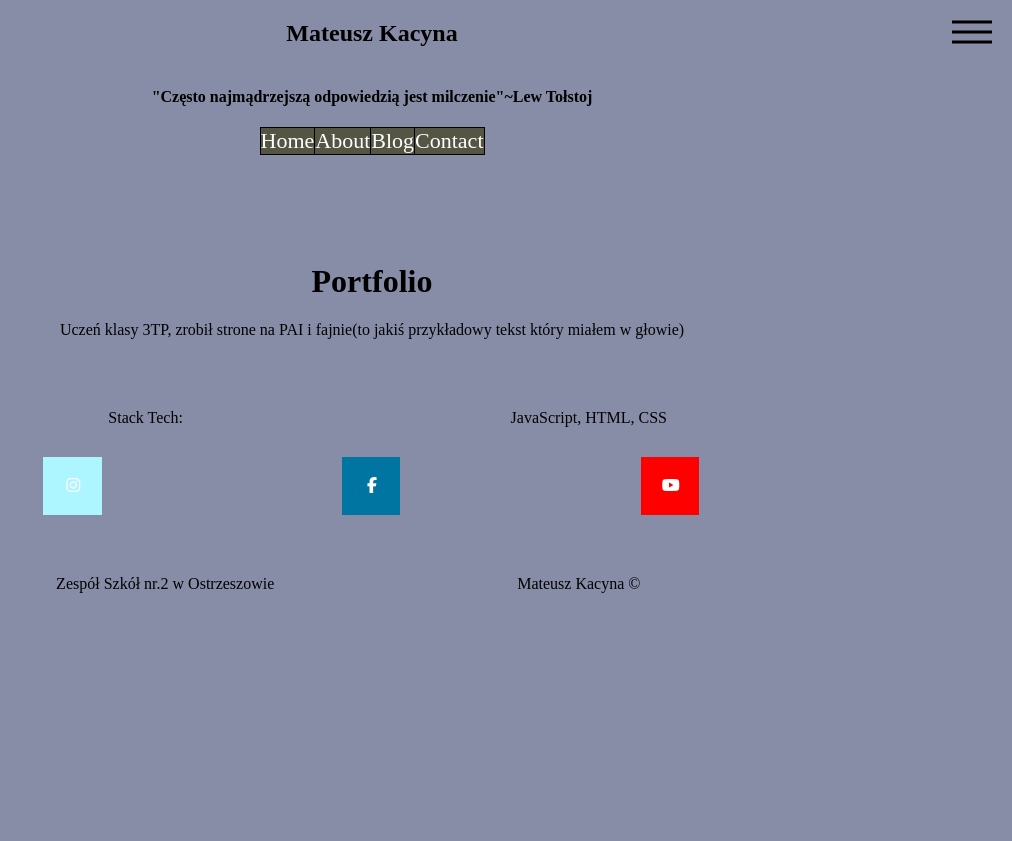
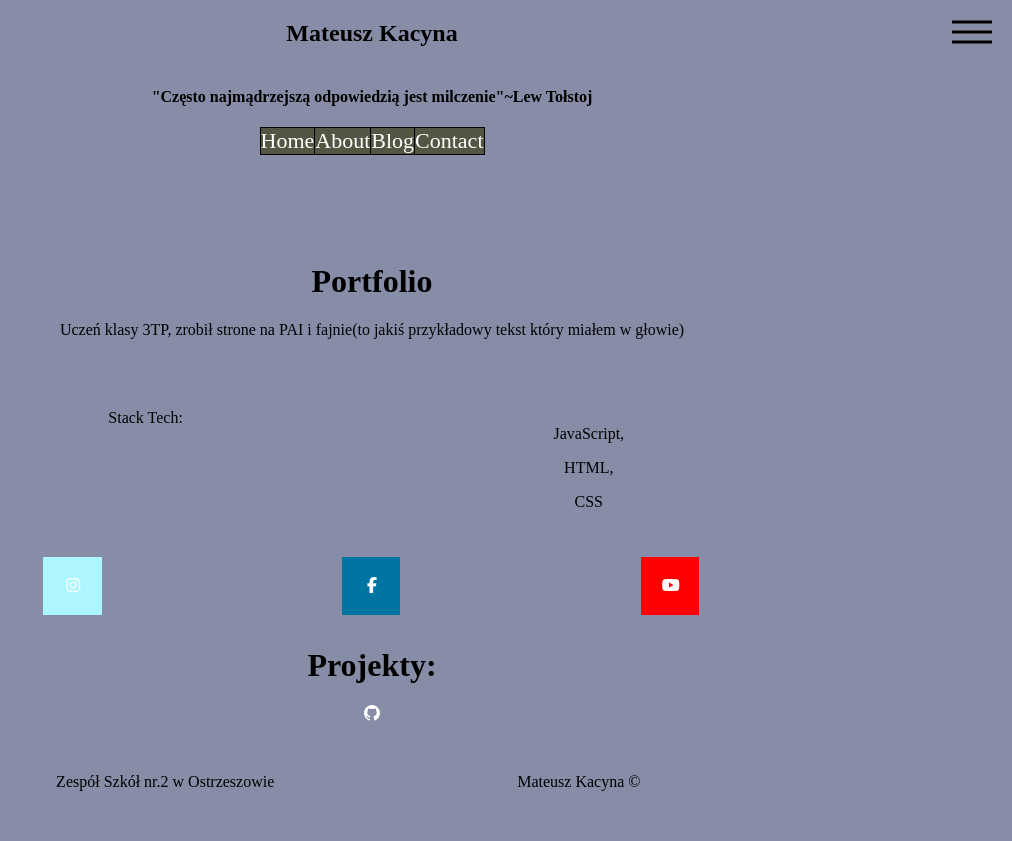
Before and after one commit to Kacyn1/Sprawdzian_pai, a plain HTML site: page index.html in a window 1280 px wide. Shown: the whole page, without its empty margins (268-1280 px from the left). Before the commit the page ends 800 px from the top, so only its background shows below. Drawn offline with Linux system fonts and the light colour scheme.

Commit message:
Update index.html

```diff
--- a/index.html
+++ b/index.html
@@ -50,15 +50,19 @@
            </div>
              <div id="stack_tech">
                  <div class="lewo">Stack Tech:</div>
-                 <div class="prawo">JavaScript,
-                     HTML,
-                     CSS
+                 <div class="prawo"><p>JavaScript,</p>
+                     <p>HTML,</p>
+                     <p>CSS</p>
                  </div>
              </div>
                 <div id="media">
                    <a href="#ig"><div class="instagram"><i class="fab fa-instagram"></i></div></a>
                    <a href="#fb"><div class="facebook"><i class="fab fa-facebook-f"></i></div></a>
                     <a href="#yt"><div class="youtube"><i class="fab fa-youtube"></i></div></a>
+                </div>
+                <div id="projects">
+                    <h1>Projekty:</h1>
+                    <a href="#github"><div class="github"><i class="fab fa-github"></i></div></a>
                 </div>
                     <div id="footer">
                         <div class="school">Zespół Szkół nr.2 w Ostrzeszowie</div>
```
